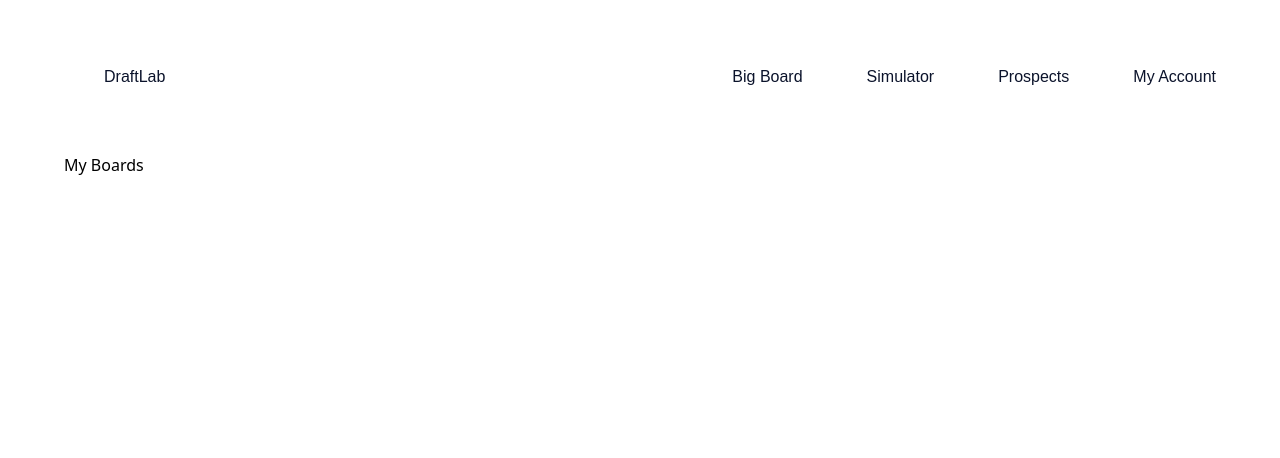
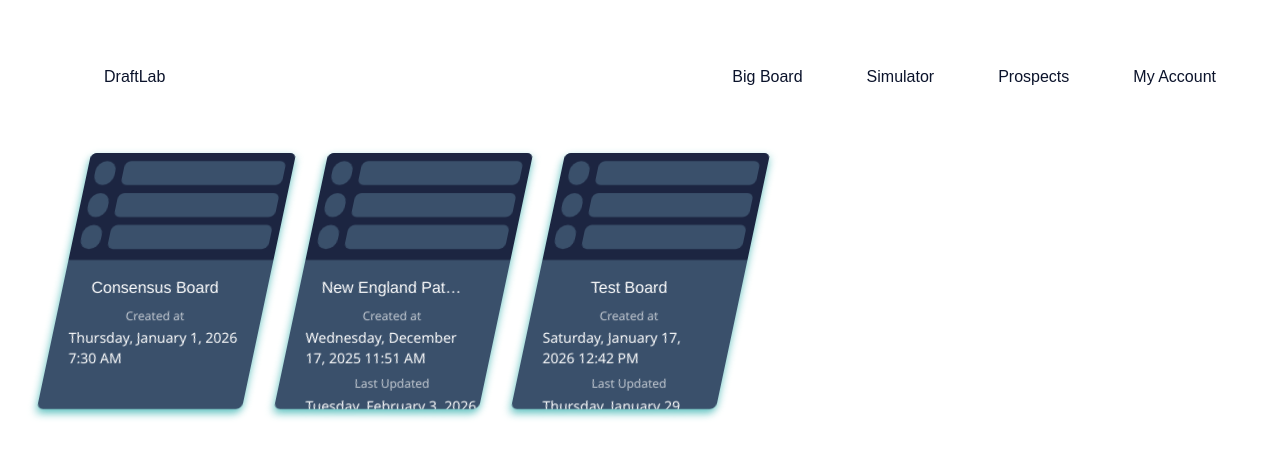
Before and after one commit to ryanlaverick/draftlab-ui, a Vue app: page /my-boards in a window 1280 px wide. Shown: the top 458 px of the page. Built offline with nearby package versions, Linux system fonts and the light colour scheme; some icons are missing; a web font is replaced by a local one.

Commit message:
adds board display

```diff
--- a/package.json
+++ b/package.json
@@ -19,6 +19,7 @@
   },
   "dependencies": {
     "@vueuse/core": "^14.1.0",
+    "dayjs": "^1.11.19",
     "vue": "^3.5.26",
     "vue-router": "^4.6.4"
   },
--- /dev/null
+++ b/src/modules/big-boards/components/Board.vue
@@ -0,0 +1,64 @@
+<script setup>
+import dayjs from 'dayjs'
+import BaseButton from '@/components/BaseButton.vue'
+import { Icon } from '@iconify/vue'
+
+const props = defineProps({
+  board: {
+    type: Object,
+    required: true
+  }
+})
+
+const emits = defineEmits(['deleteBoard'])
+
+const deleteBoard = () => {
+  emits('deleteBoard', props.board.id)
+}
+</script>
+
+<template>
+  <div class="bg-base hover:bg-light duration-300 rounded-md h-64 w-full drop-shadow-lg drop-shadow-light cursor-pointer group transform -skew-x-12 overflow-hidden">
+    <div class="w-full h-5/12 bg-dark group-hover:bg-base duration-300 p-2 flex flex-col gap-2">
+      <div class="w-full flex items-center gap-2">
+        <div class="bg-base group-hover:bg-dark duration-300 rounded-full size-6"></div>
+        <div class="bg-base group-hover:bg-dark duration-300 rounded-md h-6 w-full"></div>
+      </div>
+
+      <div class="w-full flex items-center gap-2">
+        <div class="bg-base group-hover:bg-dark duration-300 rounded-full size-6"></div>
+        <div class="bg-base group-hover:bg-dark duration-300 rounded-md h-6 w-full"></div>
+      </div>
+
+      <div class="w-full flex items-center gap-2">
+        <div class="bg-base group-hover:bg-dark duration-300 rounded-full size-6"></div>
+        <div class="bg-base group-hover:bg-dark duration-300 rounded-md h-6 w-full"></div>
+      </div>
+    </div>
+
+    <div class="w-full h-7/12 flex flex-col gap-2 items-center text-white transform skew-x-12 relative group p-4">
+      <div class="absolute top-2 right-2 hidden group-hover:inline-block">
+        <base-button class="bg-red-500 hover:bg-red-700 !px-2 !py-1 flex justify-center" @click="deleteBoard">
+          <Icon icon="mdi:trash-outline" class="size-4 text-white" />
+        </base-button>
+      </div>
+
+      <div class="w-full flex justify-center text-center px-4">
+        <p class="font-exclamation truncate">{{ board.name }}</p>
+      </div>
+
+      <div class="flex flex-col justify-center items-center gap-1">
+        <span class="text-white/70 text-xs">Created at</span>
+        <span class="text-sm">{{ dayjs(board.created_at).format('dddd, MMMM D, YYYY h:mm A	') }}</span>
+      </div>
+
+      <div v-if="board.updated_at" class="flex flex-col justify-center items-center gap-1">
+        <span class="text-white/70 text-xs">Last Updated</span>
+        <span class="text-sm">{{ dayjs(board.updated_at).format('dddd, MMMM D, YYYY h:mm A	') }}</span>
+      </div>
+
+    </div>
+  </div>
+</template>
+
+<style scoped></style>
--- a/src/modules/big-boards/views/MyBoards.vue
+++ b/src/modules/big-boards/views/MyBoards.vue
@@ -1,7 +1,32 @@
-<script setup></script>
+<script setup>
+import Board from '@/modules/big-boards/components/Board.vue'
+
+const boards = [
+  {
+    id: 1,
+    name: 'Consensus Board',
+    created_at: '2026-01-01T07:30:00',
+    updated_at: null
+  },
+  {
+    id: 2,
+    name: 'New England Patriots Board',
+    created_at: '2025-12-17T11:51:13',
+    updated_at: '2026-02-03T22:35:29'
+  },
+  {
+    id: 3,
+    name: 'Test Board',
+    created_at: '2026-01-17T12:42:37',
+    updated_at: '2026-01-29T17:17:36'
+  }
+]
+</script>
 
 <template>
-  <p>My Boards</p>
+  <div class="w-full grid grid-cols-5 gap-8">
+    <board v-for="board in boards" :key="board.id" :board="board" />
+  </div>
 </template>
 
 <style scoped></style>
```
Also changed, not shown: 1 other file (tests, documents, lock files or other folders).
